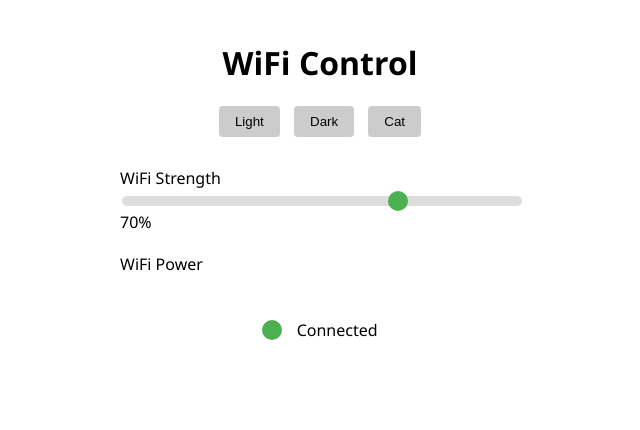
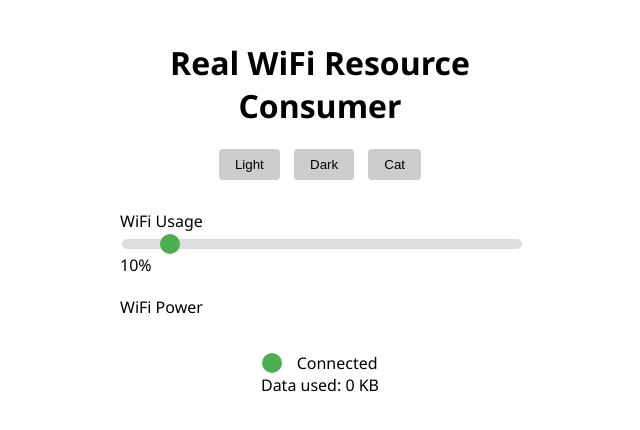
Before and after one commit to Ducks-UK/Wifi-Mash, a plain HTML site: page index.html in a window 1280 px wide. Shown: the whole page, without its empty margins (320-960 px from the left). Drawn offline with Linux system fonts and the light colour scheme.

Commit message:
Update index.html

```diff
--- a/index.html
+++ b/index.html
@@ -3,12 +3,12 @@
 <head>
     <meta charset="UTF-8">
     <meta name="viewport" content="width=device-width, initial-scale=1.0">
-    <title>WiFi Control Panel</title>
+    <title>Real WiFi Resource Consumer</title>
     <link rel="stylesheet" href="style.css">
 </head>
 <body>
     <div class="container">
-        <h1>WiFi Control</h1>
+        <h1>Real WiFi Resource Consumer</h1>
 
         <div class="theme-selector">
             <button class="theme-btn" data-theme="light">Light</button>
@@ -18,9 +18,9 @@
 
         <div class="wifi-control">
             <div class="slider-item">
-                <label for="wifi-strength">WiFi Strength</label>
-                <input type="range" id="wifi-strength" min="0" max="100" value="70" class="slider">
-                <span class="value">70%</span>
+                <label for="wifi-strength">WiFi Usage</label>
+                <input type="range" id="wifi-strength" min="0" max="100" value="10" class="slider">
+                <span class="value">10%</span>
             </div>
 
             <div class="toggle-item">
@@ -30,11 +30,12 @@
                     <span class="slider round"></span>
                 </label>
             </div>
-        </div>
 
-        <div class="connection-status">
-            <div class="status-indicator" id="status-indicator"></div>
-            <span id="connection-text">Connected</span>
+            <div class="connection-info">
+                <div class="status-indicator" id="status-indicator"></div>
+                <span id="connection-text">Idle</span>
+                <div id="speed-text">Data used: 0 KB</div>
+            </div>
         </div>
     </div>
 
```
